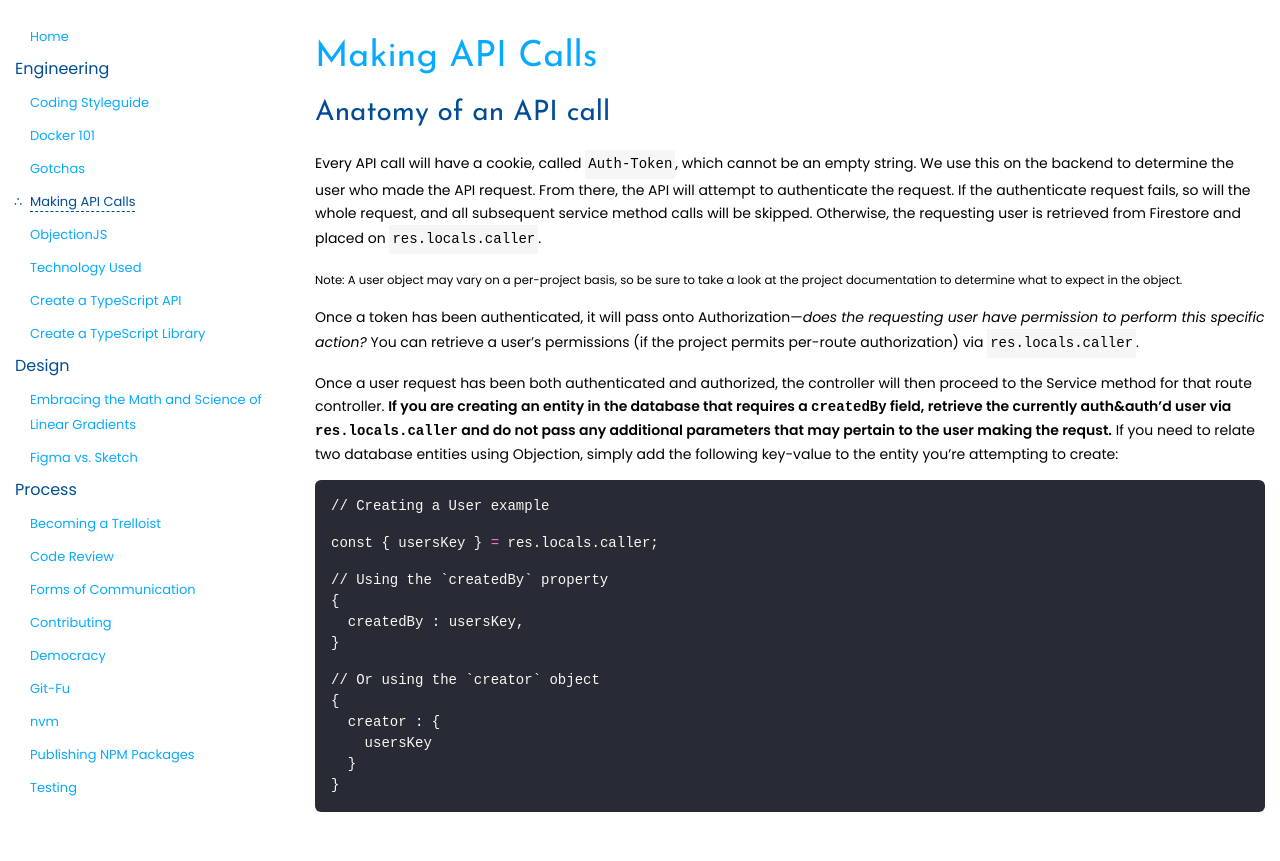
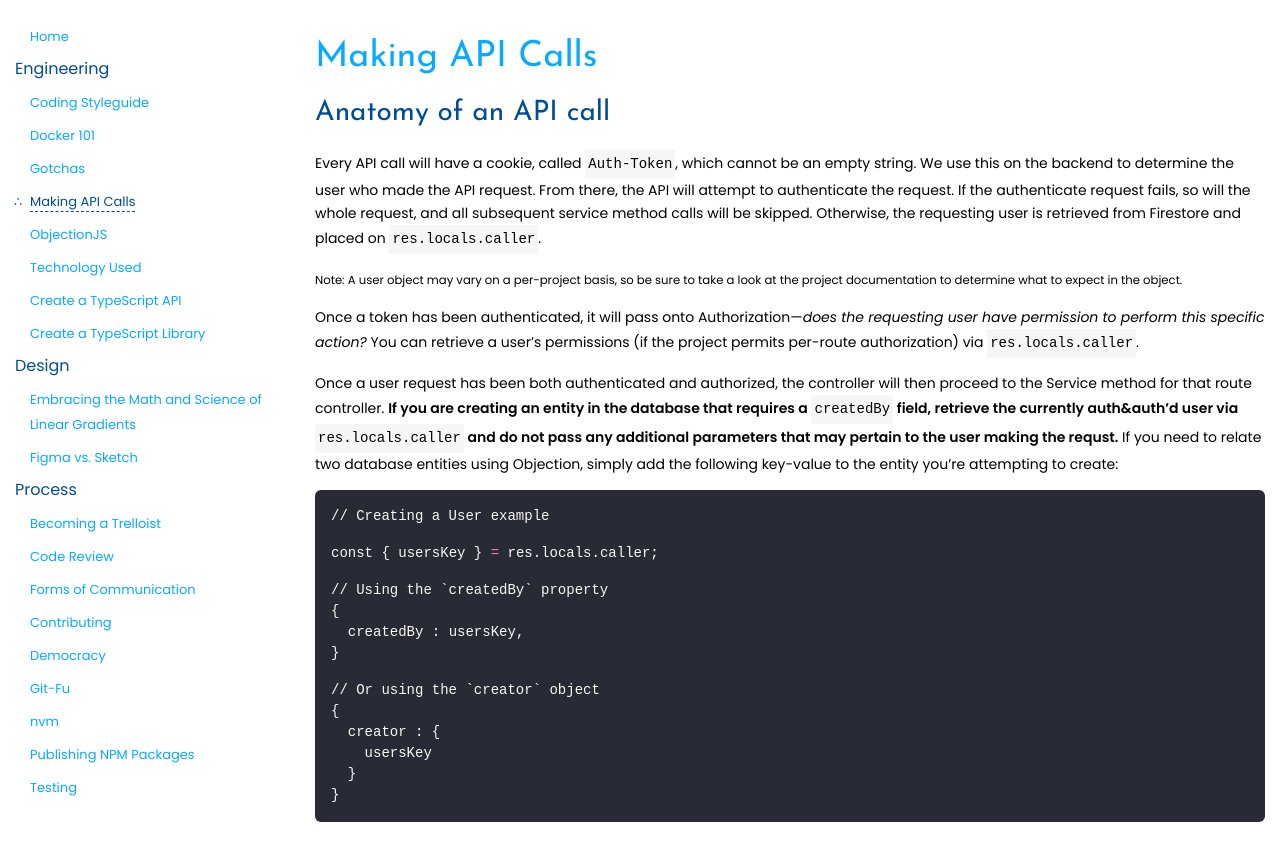
Before and after one commit to SpacebarTech/spacebartech.github.io, a Jekyll site: the page built from engineering/making-api-calls.md, in a window 1280 px wide. Shown: the top 861 px of the page. Built offline with Jekyll 4.4.1, drawn with Linux system fonts in a browser that asks for light colours.

```diff
--- a/engineering/making-api-calls.md
+++ b/engineering/making-api-calls.md
@@ -33,9 +33,9 @@
 Once a user request has been both authenticated and
 authorized, the controller will then proceed to the Service
 method for that route controller. **If you are creating an
-entity in the database that requires a `createdBy` field,
-retrieve the currently auth&auth'd user via
-`res.locals.caller` and do not pass any additional
+entity in the database that requires a** `createdBy`
+**field, retrieve the currently auth&auth'd user via**
+`res.locals.caller` **and do not pass any additional
 parameters that may pertain to the user making the requst.**
 If you need to relate two database entities using Objection,
 simply add the following key-value to the entity you're
```
